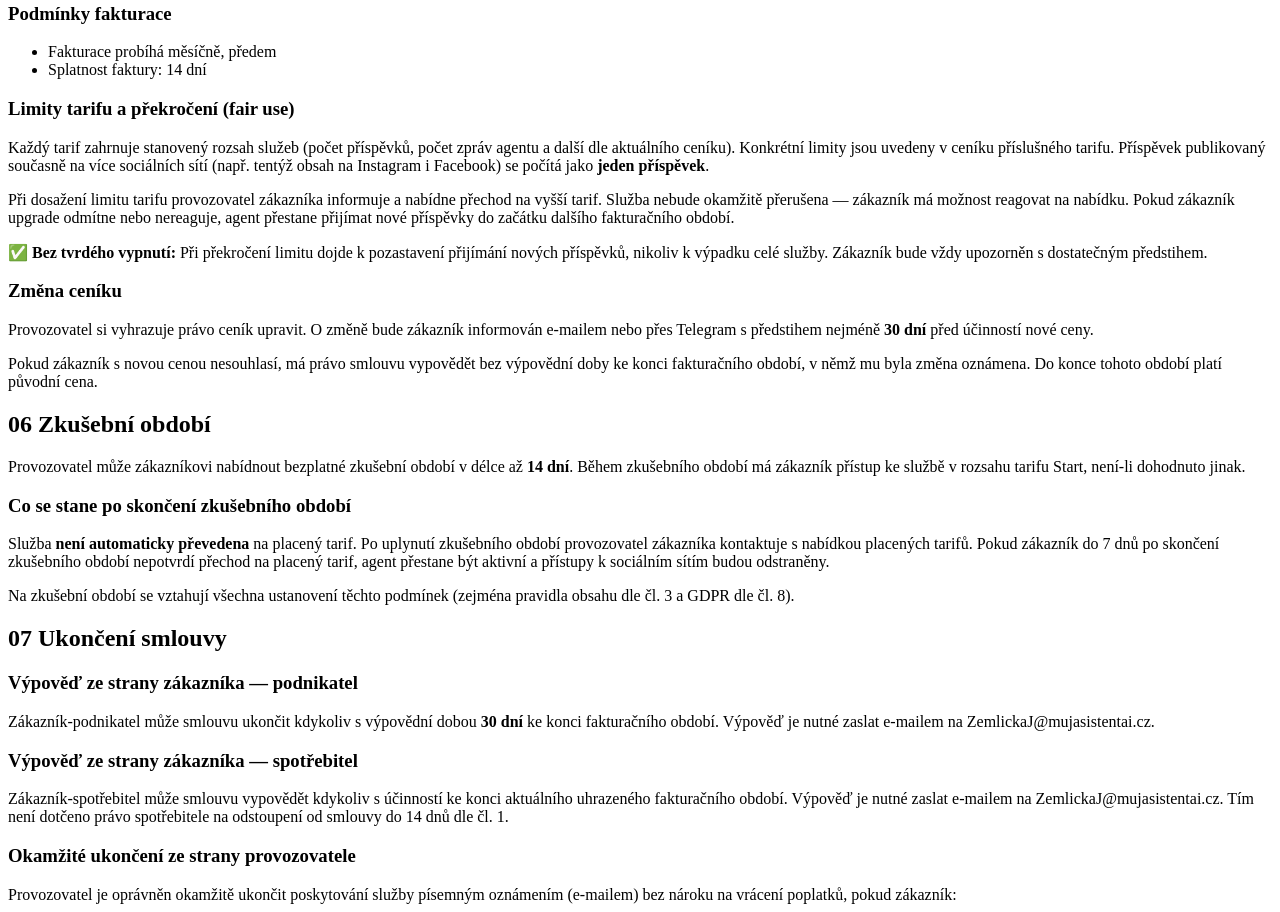
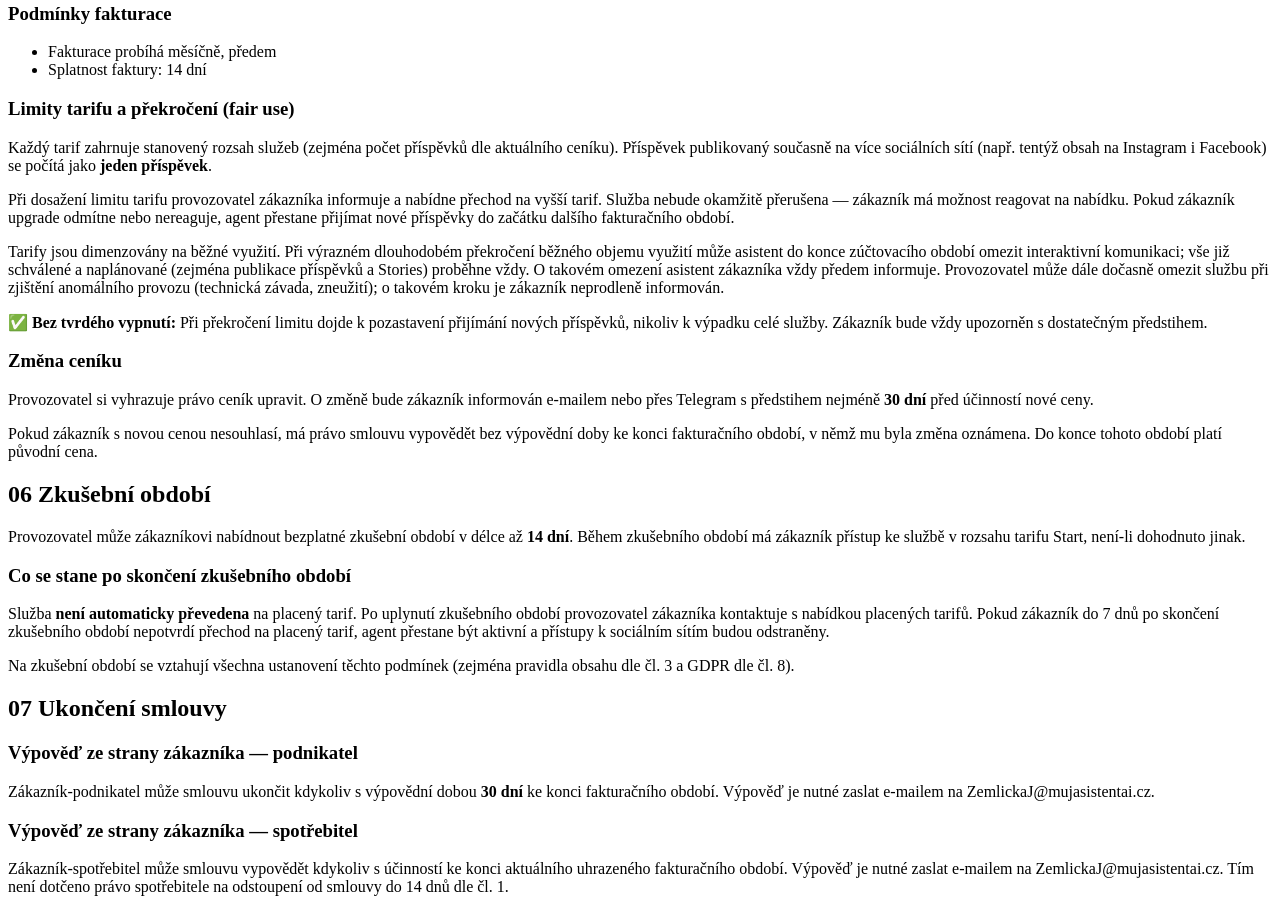
Before and after one commit to ZemlickaJakub/mujaistent-privacy, a plain HTML site: page podminky.html in a window 1280 px wide. Shown: the part 2312-3224 px from the top of the page. Drawn offline with Linux system fonts and the light colour scheme.

Commit message:
podminky: fair-use podle #116 — klidový režim interaktivní komunikace, schválené publikace běží vždy (rozhodnutí Jakub 28. 7.)

```diff
--- a/podminky.html
+++ b/podminky.html
@@ -155,8 +155,9 @@
     </ul>
 
     <h3>Limity tarifu a překročení (fair use)</h3>
-    <p>Každý tarif zahrnuje stanovený rozsah služeb (počet příspěvků, počet zpráv agentu a další dle aktuálního ceníku). Konkrétní limity jsou uvedeny v ceníku příslušného tarifu. Příspěvek publikovaný současně na více sociálních sítí (např. tentýž obsah na Instagram i Facebook) se počítá jako <strong>jeden příspěvek</strong>.</p>
+    <p>Každý tarif zahrnuje stanovený rozsah služeb (zejména počet příspěvků dle aktuálního ceníku). Příspěvek publikovaný současně na více sociálních sítí (např. tentýž obsah na Instagram i Facebook) se počítá jako <strong>jeden příspěvek</strong>.</p>
     <p>Při dosažení limitu tarifu provozovatel zákazníka informuje a nabídne přechod na vyšší tarif. Služba nebude okamžitě přerušena — zákazník má možnost reagovat na nabídku. Pokud zákazník upgrade odmítne nebo nereaguje, agent přestane přijímat nové příspěvky do začátku dalšího fakturačního období.</p>
+    <p>Tarify jsou dimenzovány na běžné využití. Při výrazném dlouhodobém překročení běžného objemu využití může asistent do konce zúčtovacího období omezit interaktivní komunikaci; vše již schválené a naplánované (zejména publikace příspěvků a Stories) proběhne vždy. O takovém omezení asistent zákazníka vždy předem informuje. Provozovatel může dále dočasně omezit službu při zjištění anomálního provozu (technická závada, zneužití); o takovém kroku je zákazník neprodleně informován.</p>
 
     <div class="highlight-green">
       <strong>✅ Bez tvrdého vypnutí:</strong> Při překročení limitu dojde k pozastavení přijímání nových příspěvků, nikoliv k výpadku celé služby. Zákazník bude vždy upozorněn s dostatečným předstihem.
```
